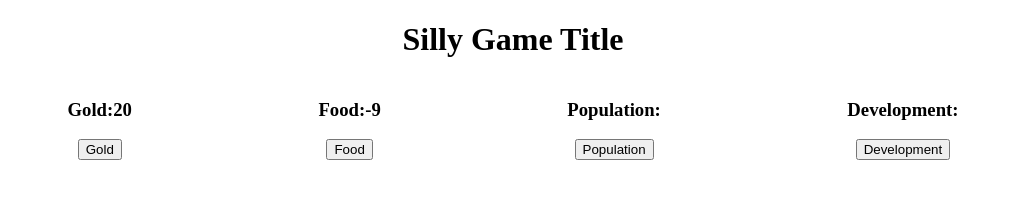
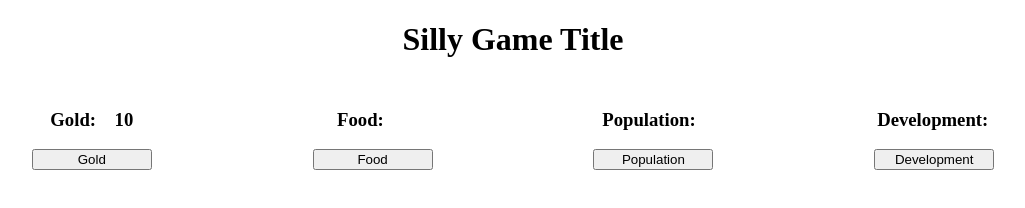
Before and after one commit to Lucoria1/idle, a plain HTML site: page index.html in a window 1280 px wide. Both pictures are taken after a click on the button "Gold". Shown: the whole page, without its empty margins (127-1152 px from the left). Drawn offline with Linux system fonts and the light colour scheme.

Commit message:
added alerts for values less than 0 did some stylin'

```diff
--- a/idle.js
+++ b/idle.js
@@ -25,31 +25,39 @@ window.onload = function(){
     devBtn.addEventListener("click", increasedevValue);
 
     function increasemoneyValue () {
+        if(foodCount - 9 > 0){
         moneyCount += 10;
         moneyValue.innerHTML = moneyCount;
         foodCount -= 9;
-        foodValue.innerHTML = foodCount;
+        foodValue.innerHTML = foodCount;}
+        else{alert("Not enough food to sell!")}
     }
 
     function increasefoodValue () {
+        if(moneyCount - 9 > 0){
         foodCount += 10;
         foodValue.innerHTML = foodCount;
         moneyCount -= 9;
-        moneyValue.innerHTML = moneyCount;
+        moneyValue.innerHTML = moneyCount;}
+        else{alert("Not enough gold to buy food!")}
     }
 
     function increasepopValue (){
+        if(foodCount - 10 >= 0){
         popCount += 1;
         popValue.innerHTML = popCount;
         foodCount -= 10;
-        foodValue.innerHTML = foodCount;
+        foodValue.innerHTML = foodCount;}
+        else{alert("Not enough food for the people!")}
     }
 
     function increasedevValue (){
+        if(moneyCount - 10 >= 0){
         devCount += 1;
         devValue.innerHTML = devCount;
         moneyCount -=10;
-        moneyValue.innerHTML = moneyCount;
+        moneyValue.innerHTML = moneyCount;}
+        else(alert("Not enough gold to increase development!"))
     }
 
 
--- a/index.html
+++ b/index.html
@@ -21,7 +21,7 @@
                 </div>
 
                 <div class="btnCont">
-                    <button class="moneyBtn">Gold</button>
+                    <button class="moneyBtn btn">Gold</button>
                 </div>
 
             </div>
@@ -34,7 +34,7 @@
                 </div>
 
                 <div class="btnCont">
-                    <button class="foodBtn">Food</button>
+                    <button class="foodBtn btn">Food</button>
                 </div>
 
             </div>
@@ -47,7 +47,7 @@
                 </div>
 
                 <div class="btnCont">
-                    <button class="popBtn">Population</button>
+                    <button class="popBtn btn">Population</button>
                 </div>
 
             </div>
@@ -60,7 +60,7 @@
                 </div>
 
                 <div class="btnCont">
-                    <button class="devBtn">Development</button>
+                    <button class="devBtn btn">Development</button>
                 </div>
 
             </div>
--- a/sheetstyle.css
+++ b/sheetstyle.css
@@ -3,6 +3,12 @@
     justify-content: center;
 }
 
+.outerCont {
+    display: flex;
+    flex-direction: column;
+    padding: 10px;
+    width: 120px;
+}
 
 
 .upperCont {
@@ -18,4 +24,12 @@
 .btnCont {
     display:flex;
     justify-content: center;
+    flex-grow: 1;
 }
+
+.btn {
+    display: flex;
+    justify-content: center;
+    flex-grow: 1;
+    text-align: center;
+}
```
